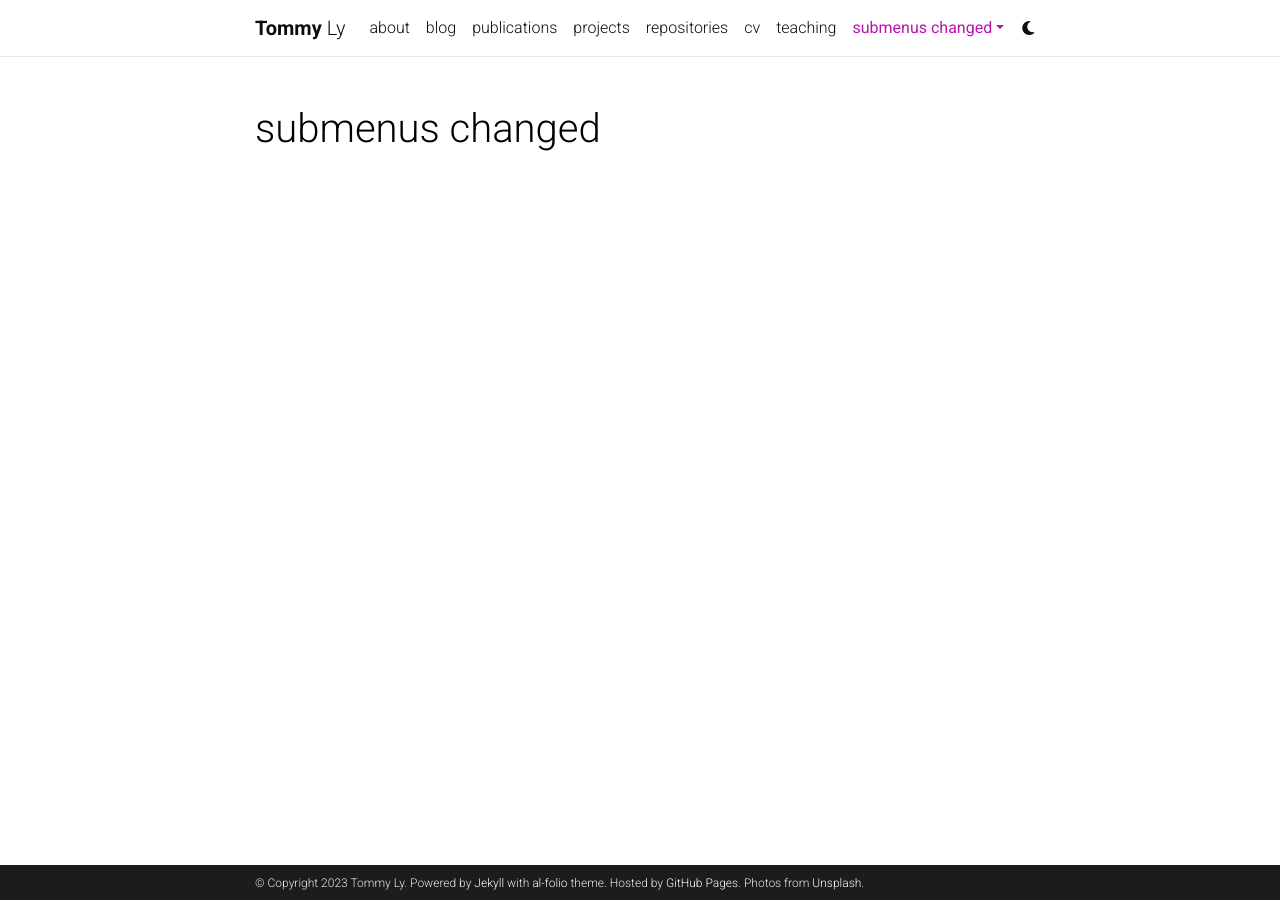
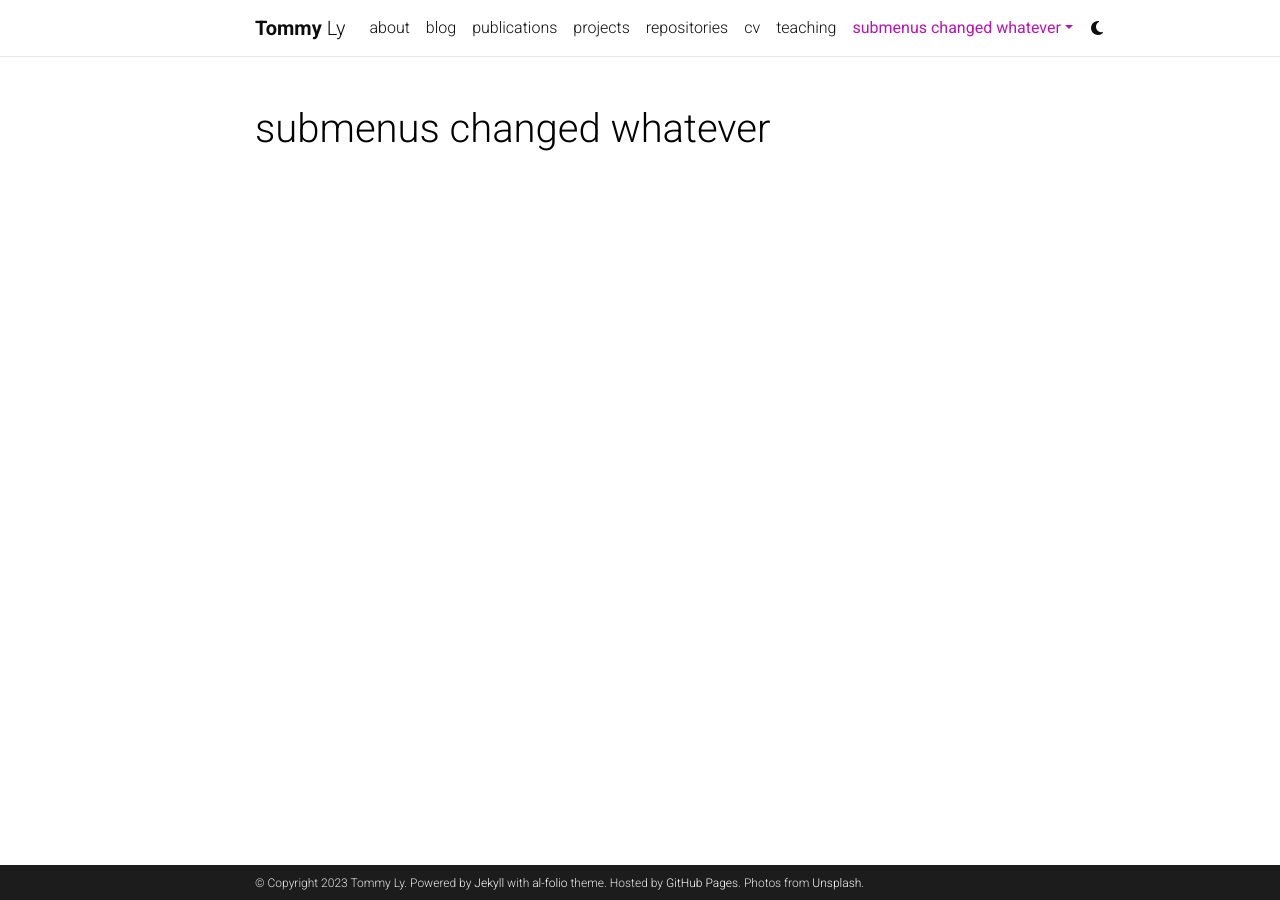
Before and after one commit to tommyly201/tommyly201.github.io, a Jekyll site: the page built from _pages/dropdown.md, in a window 1280 px wide. Built offline with Jekyll 4.4.1, drawn with Linux system fonts in a browser that asks for light colours; comment, search, counter and statistics services are not loaded; a style sheet for code colours, icons or effects is not loaded.

Commit message:
commit first action

```diff
--- a/_config.yml
+++ b/_config.yml
@@ -6,7 +6,7 @@ title: blank # the website title (if blank, full name will be used instead)
 first_name: Tommy
 middle_name:
 last_name: Ly
-email: you@example.com
+email: tommy.ly@columbia.edu
 description: > # the ">" symbol means to ignore newlines until "footer_text:"
   A simple, whitespace theme for academics. Based on [*folio](https://github.com/bogoli/-folio) design.
 footer_text: >
@@ -325,7 +325,7 @@ external_links:
 # -----------------------------------------------------------------------------
 
 imagemagick:
-  enabled: false # enables responsive images for your site (recommended, see https://github.com/alshedivat/al-folio/issues/537)
+  enabled: true # enables responsive images for your site (recommended, see https://github.com/alshedivat/al-folio/issues/537)
   widths:
     - 480
     - 800
--- a/_pages/dropdown.md
+++ b/_pages/dropdown.md
@@ -1,6 +1,6 @@
 ---
 layout: page
-title: submenus changed
+title: submenus changed whatever
 nav: true
 nav_order: 6
 dropdown: true
```
Also changed, not shown: _pages/about.md (+1 -0 lines).
